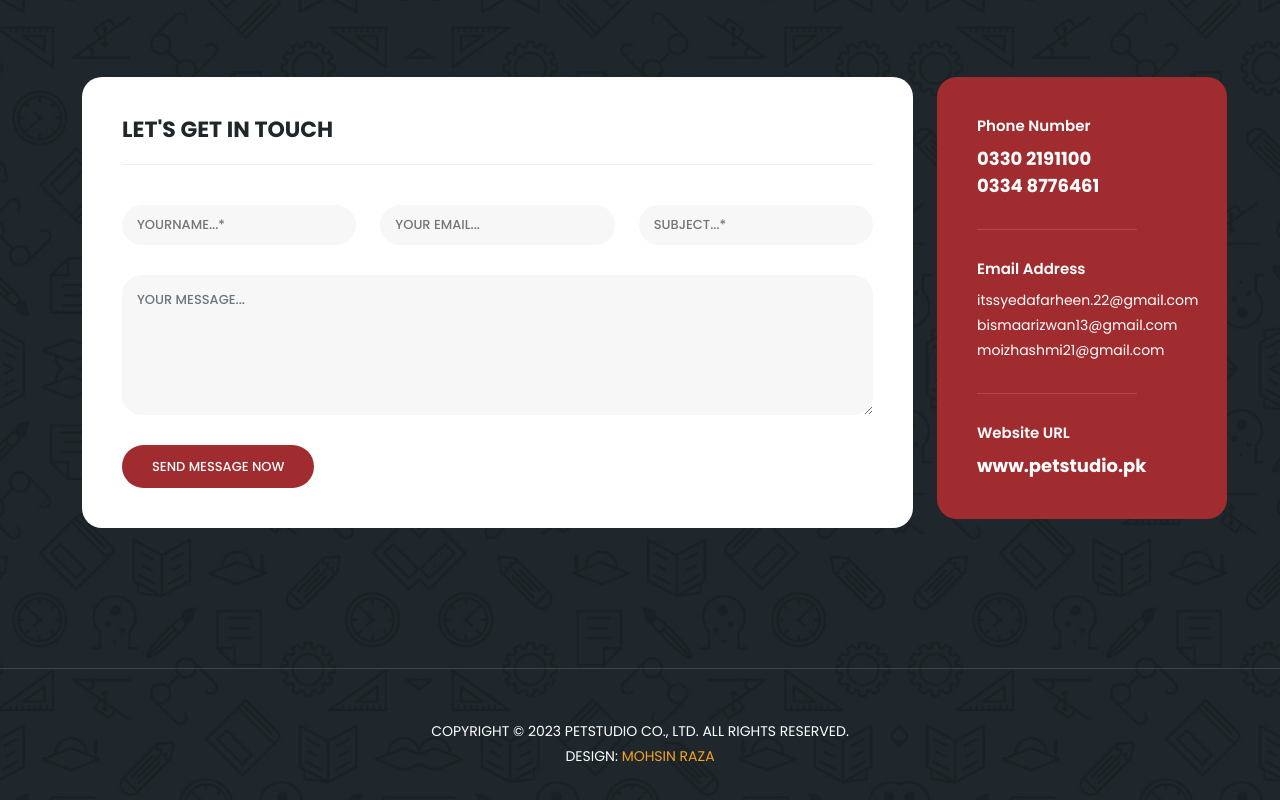
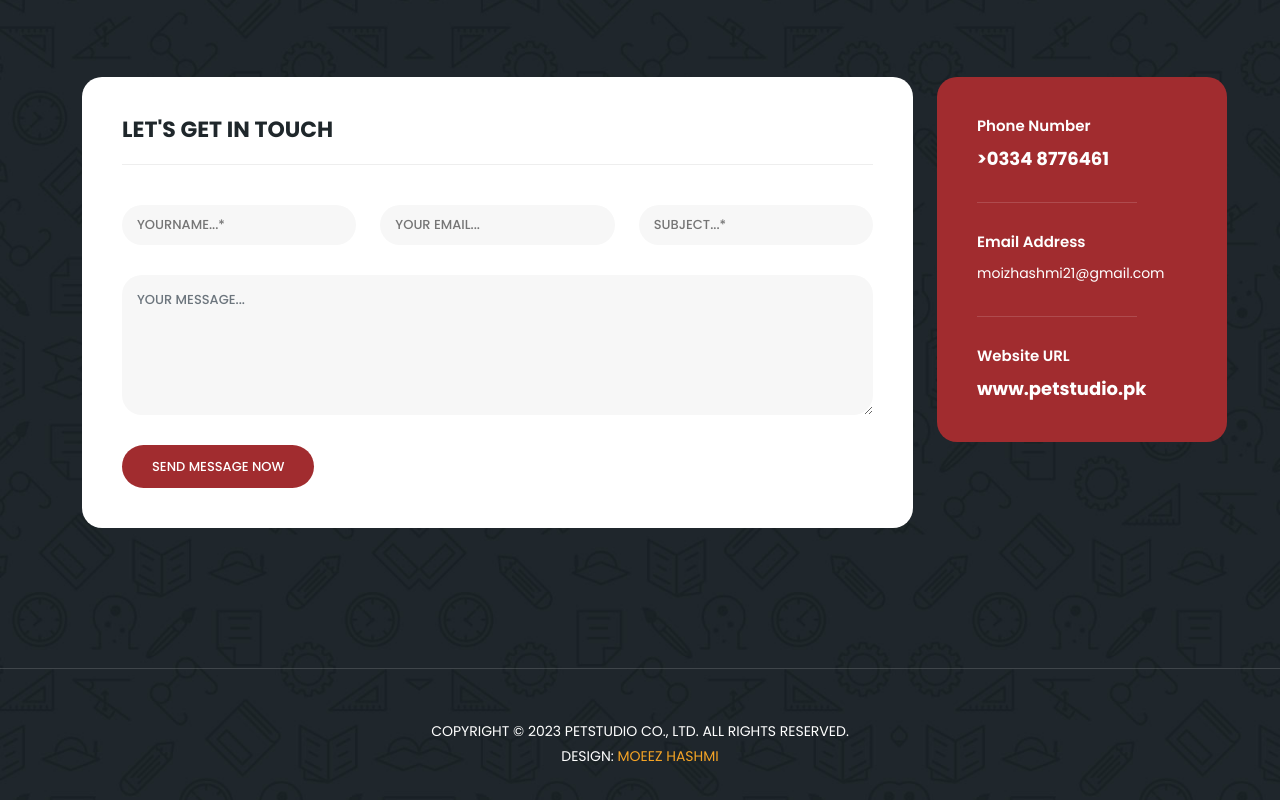
Before and after one commit to MoeezHashmi/E-commerce, a plain HTML site: page index.html in a window 1280 px wide. Shown: the part 4945-5745 px from the top of the page. Drawn offline with nearby package versions, Linux system fonts and the light colour scheme.

Commit message:
index.html

```diff
--- a/index.html
+++ b/index.html
@@ -519,11 +519,11 @@
             <ul>
               <li>
                 <h6>Phone Number</h6>
-                <span>0330 2191100<br>0334 8776461</span>
+                <span>>0334 8776461</span>
               </li>
               <li>
                 <h6>Email Address</h6>
-                <p style="color: #ffffff;">itssyedafarheen.22@gmail.com<br>bismaarizwan13@gmail.com<br>moizhashmi21@gmail.com</p>
+                <p style="color: #ffffff;">moizhashmi21@gmail.com</p>
               </li>
               <li>
                 <h6>Website URL</h6>
@@ -536,7 +536,7 @@
     </div>
     <div class="footer">
       <p>Copyright © 2023 Petstudio Co., Ltd. All Rights Reserved.
-          <br>Design: <a href="https://www.facebook.com/Mohsin.Rizvi141?mibextid=ZbWKwL" target="_blank">Mohsin Raza</a></p>
+          <br>Design: <a href="https://www.facebook.com/moizhashmi21/" target="_blank">Moeez Hashmi</a></p>
     </div>
   </section>
 
```
